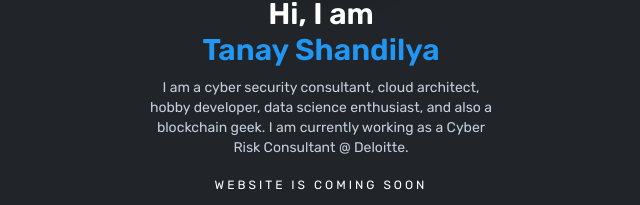
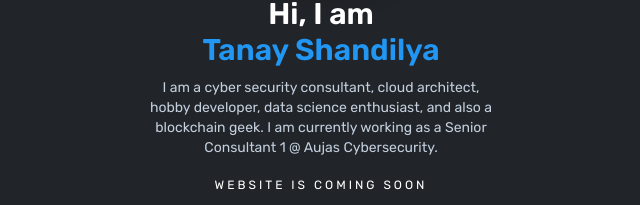
Before and after one commit to tanayshandilya/tanayshandilya, a React (Vite) app: page / in a window 1280 px wide. Shown: the part 304-509 px from the top of the page, without its empty margins (319-959 px from the left). Built offline with nearby package versions, Linux system fonts and the light colour scheme.

Commit message:
Update TextBox.jsx
Updated current job title and company

```diff
--- a/src/Components/TextBox.jsx
+++ b/src/Components/TextBox.jsx
@@ -27,7 +27,7 @@ export default function TextBox(){
   return(
     <div className={styles.textMain}>
       <div className={styles.text}>Hi, I am <br/><span className={styles.primary}>Tanay Shandilya</span></div>
-      <div className={styles.desc}>I am a cyber security consultant, cloud architect, hobby developer, data science enthusiast, and also a blockchain geek. I am currently working as a Cyber Risk Consultant @ Deloitte.</div>
+      <div className={styles.desc}>I am a cyber security consultant, cloud architect, hobby developer, data science enthusiast, and also a blockchain geek. I am currently working as a Senior Consultant 1 @ Aujas Cybersecurity.</div>
       <div className={styles.foot}>Website is coming soon</div>
       <Timer/>
       <div className={styles.socialContainer}>
```
